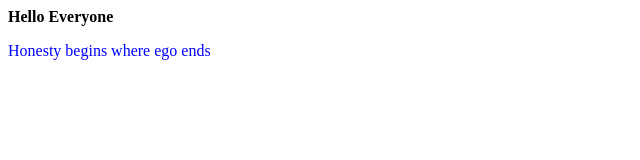
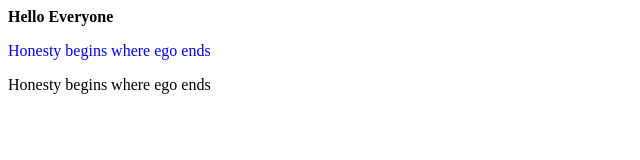
Before and after one commit to Dks4072/exam, a plain HTML site: page index.html in a window 1280 px wide. Shown: the whole page, without its empty margins (0-640 px from the left). Drawn offline with Linux system fonts and the light colour scheme.

Commit message:
code updated

```diff
--- /dev/null
+++ b/index.css
@@ -0,0 +1,9 @@
+p
+
+{
+
+    color:"red";
+
+    border:"1px solid red"
+
+}
--- a/index.html
+++ b/index.html
@@ -1,6 +1,9 @@
 <html>
   <head>
-    <title>Exam</title>
+    <meta charset="UTF-8">
+    <meta name="viewport" content="width=device-width", initial-scale="1.0">
+    <title>Document</title>
+    <link href="index.css" rel="stylesheet">
   </head>
 
 <body>
@@ -8,6 +11,7 @@
     <b>Hello Everyone</b>
 
     <p style="color:blue">Honesty begins where ego ends</p>
+    <p>Honesty begins where ego ends</p>
 
 </body>
 </html>
```
